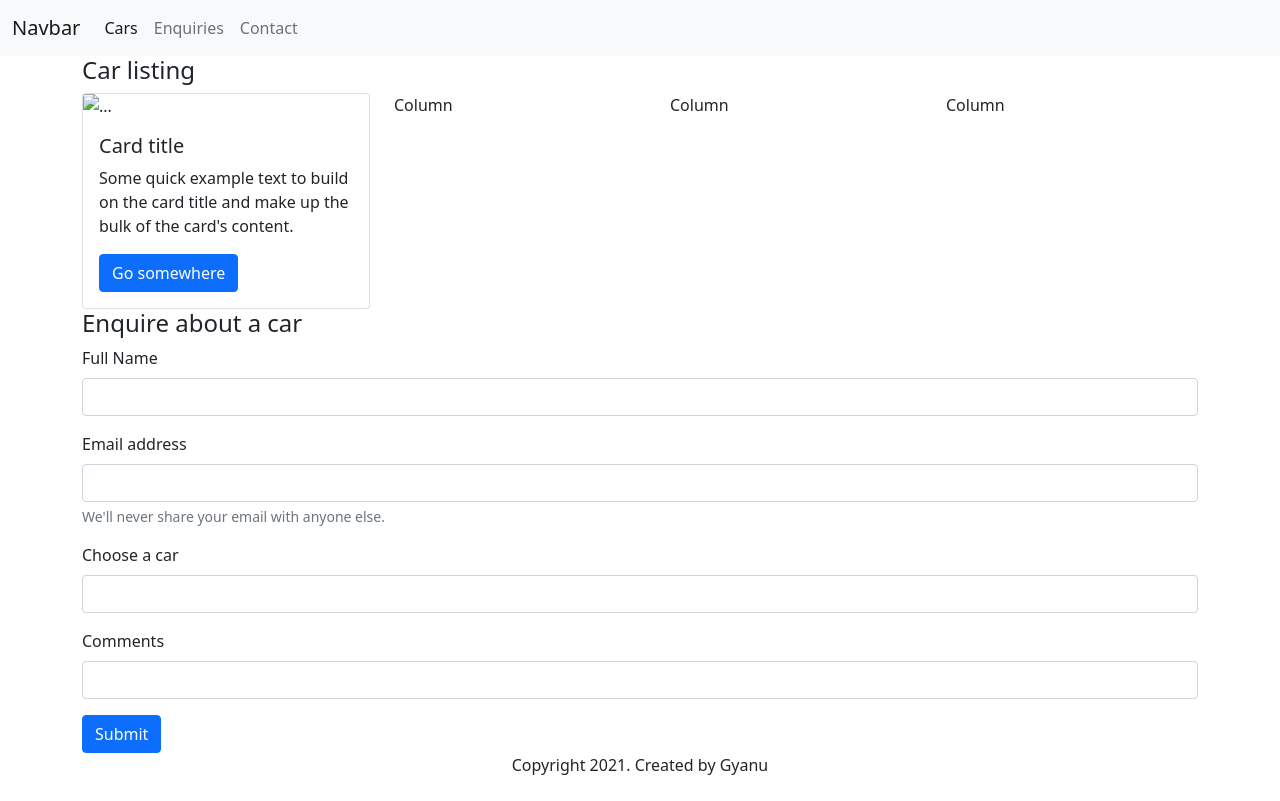
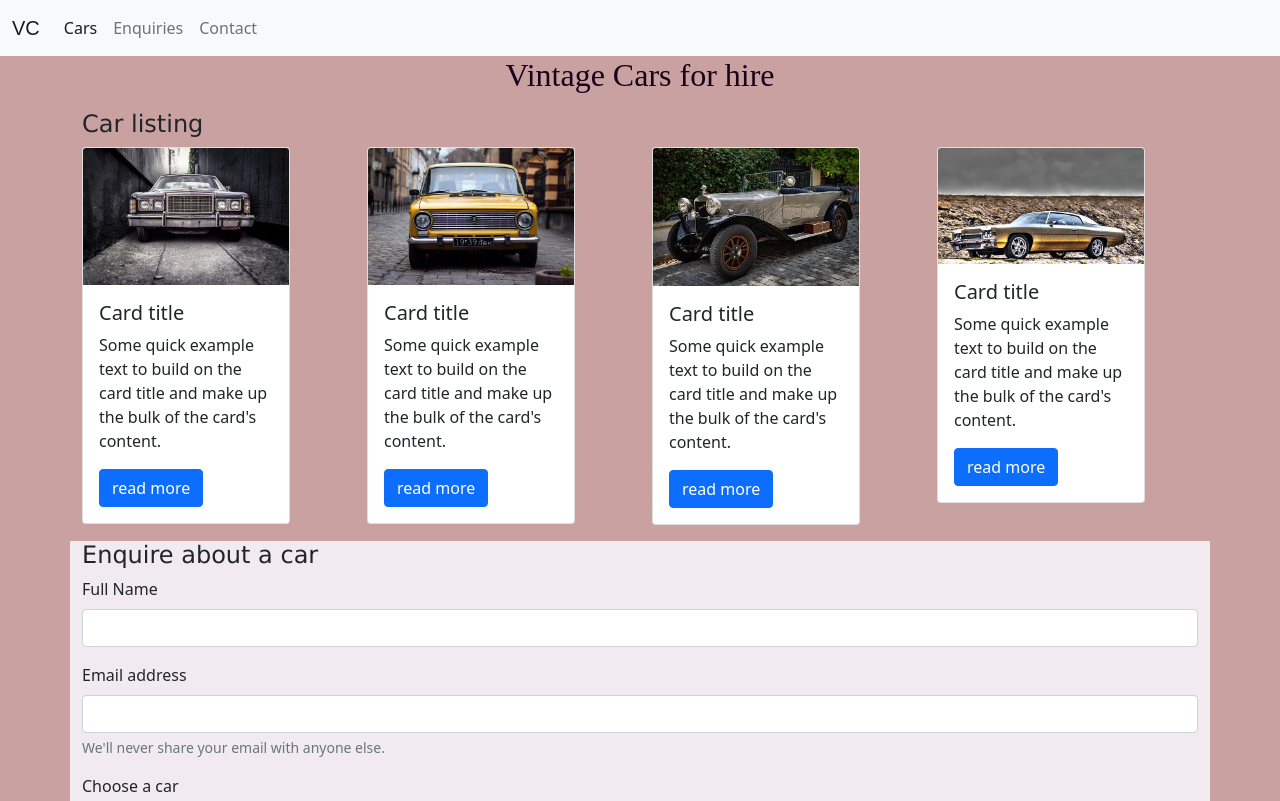
Before and after one commit to Gyanu2200/vintagecarhirewebsite, a plain HTML site: page index.html in a window 1280 px wide. Shown: the top 801 px of the page. Drawn offline with nearby package versions, Linux system fonts and the light colour scheme.

Commit message:
carry out the coding-for overall structure

```diff
--- /dev/null
+++ b/css/style.css
@@ -0,0 +1,46 @@
+body{
+    /* background-color: rgb(87, 80, 80); */
+    margin: 0;
+    padding: 0;
+    background: rgb(201, 161, 161);
+
+
+}
+
+.enquirestyle{
+    background-color:rgb(241, 234, 241) ;
+}
+
+h4{
+    font-family: 'Lucida Sans', 'Lucida Sans Regular', 'Lucida Grande', 'Lucida Sans Unicode', Geneva, Verdana, sans-serif;
+
+}
+
+.contactstyle{
+    margin-left: 5px;
+    text-align: justify;
+}
+
+.navbar-brand{
+    font-family: fantasy;
+
+}
+
+h2 {
+    font-family: serif;
+    text-align: center;
+    font: size 10rem;;
+    color: rgb(26, 1, 26);
+}
+
+.carin1row{
+    display:inline-flexbox;
+}
+
+.backtotop{
+    text-align: right;
+}
+
+.collapse ul{
+    text-align: right;
+}
--- a/index.html
+++ b/index.html
@@ -1,5 +1,5 @@
 <!doctype html>
-<html lang="en">
+<html lang="en" id="top">
   <head>
     <!-- Required meta tags -->
     <meta charset="utf-8">
@@ -8,6 +8,9 @@
     <!-- Bootstrap CSS -->
     <link href="https://cdn.jsdelivr.net/npm/bootstrap@5.1.0/dist/css/bootstrap.min.css" rel="stylesheet" integrity="sha384-KyZXEAg3QhqLMpG8r+8fhAXLRk2vvoC2f3B09zVXn8CA5QIVfZOJ3BCsw2P0p/We" crossorigin="anonymous">
 
+    <!-- css link -->
+    <link rel=stylesheet href="./css/style.css">
+
     <title>Vintage Car Hire</title>
   </head>
   <body>
@@ -15,20 +18,20 @@
        <!-- Navbar starts here -->
        <nav class="navbar navbar-expand-lg navbar-light bg-light">
         <div class="container-fluid">
-          <a class="navbar-brand" href="#">Navbar</a>
+          <a class="navbar-brand" href="#">VC</a>
           <button class="navbar-toggler" type="button" data-bs-toggle="collapse" data-bs-target="#navbarNav" aria-controls="navbarNav" aria-expanded="false" aria-label="Toggle navigation">
             <span class="navbar-toggler-icon"></span>
           </button>
           <div class="collapse navbar-collapse" id="navbarNav">
             <ul class="navbar-nav">
               <li class="nav-item">
-                <a class="nav-link active" aria-current="page" href="#">Cars</a>
+                <a class="nav-link active" aria-current="page" href="#car listing">Cars</a>
               </li>
               <li class="nav-item">
-                <a class="nav-link" href="#">Enquiries</a>
+                <a class="nav-link" href="#enquire">Enquiries</a>
               </li>
               <li class="nav-item">
-                <a class="nav-link" href="#">Contact</a>
+                <a class="nav-link" href="#contact">Contact</a>
               </li>
             </ul>
           </div>
@@ -37,35 +40,79 @@
 
        <!-- Navbar ends here -->
 
+       <!-- starts heading -->
+        <heading>
+            <h2>Vintage Cars for hire</h2>
+            </heading>
+        <!-- ends heading -->
 
        <!-- Car listing starts here -->
-       <section class="container">
+       <section class="container mt-3 carin1row" id="car listing">
         <h4>Car listing</h4>
         <div class="row">
 
             <!-- start car 1 -->
           <div class="col">
-            <div class="card" style="width: 18rem;">
-                <img src="..." class="card-img-top" alt="...">
+            <div class="card" style="width: 13rem;">
+                <img src="./images/car 1.jpg" class="card-img-top" alt="car 1">
                 <div class="card-body">
                   <h5 class="card-title">Card title</h5>
                   <p class="card-text">Some quick example text to build on the card title and make up the bulk of the card's content.</p>
-                  <a href="#" class="btn btn-primary">Go somewhere</a>
+                  <a href="#" class="btn btn-primary">read more</a>
                 </div>
                 </div>
            </div>
+            <!-- Ends car 1 -->
 
-            <!-- Ends car 1 -->
-          <div class="col">Column</div>
-          <div class="col">Column</div>
-          <div class="col">Column</div>
+                        <!-- start car 2 -->
+          <div class="col">
+            <div class="card" style="width: 13rem;">
+                <img src="./images/car 2.jpg" class="card-img-top" alt="car 2">
+                <div class="card-body">
+                  <h5 class="card-title">Card title</h5>
+                  <p class="card-text">Some quick example text to build on the card title and make up the bulk of the card's content.</p>
+                  <a href="#" class="btn btn-primary">read more</a>
+                </div>
+                </div>
+           </div>
+            <!-- Ends car 2 -->
+
+
+                        <!-- start car 3 -->
+          <div class="col">
+            <div class="card" style="width: 13rem;">
+                <img src="./images/car 3.jpg" class="card-img-top" alt="car 3">
+                <div class="card-body">
+                  <h5 class="card-title">Card title</h5>
+                  <p class="card-text">Some quick example text to build on the card title and make up the bulk of the card's content.</p>
+                  <a href="#" class="btn btn-primary">read more</a>
+                </div>
+                </div>
+           </div>
+            <!-- Ends car 3 -->
+
+
+                        <!-- start car 4 -->
+          <div class="col">
+            <div class="card" style="width: 13rem;">
+                <img src="./images/car 4.jpg" class="card-img-top" alt="car 4">
+                <div class="card-body">
+                  <h5 class="card-title">Card title</h5>
+                  <p class="card-text">Some quick example text to build on the card title and make up the bulk of the card's content.</p>
+                  <a href="#" class="btn btn-primary">read more</a>
+                </div>
+                </div>
+           </div>
+            <!-- Ends car 4 -->
+
+
         </div>
     </section>
 
        <!-- Car listing ends here -->
 
        <!-- Forms enquire about the cars starts here -->
-       <section class="container">
+       <section class="container mt-3 enquirestyle" id="enquire">
         <h4>Enquire about a car</h4>
         <form>
              </div>
@@ -94,6 +141,30 @@
 
        <!-- Forms enquire about the cars ends here -->
 
+
+       <!--Contact Section starting here-->
+       <section class="container mt-3 contact" id="contact">
+        <h4>Contact</h4>
+       <address>
+       <stron>Address: 28, French street Sydney NSW</stron><br>
+       <strong>Phone: (03) 8451 5144</strong><br>
+       <p><a href="vcars@outlook.com">vintagecars@outlook.com</a></p>
+       </address><br>
+   <p></p>
+
+  </section>
+  <!--Contact Section ending here-->
+
+
+
+       <!-- Contact ends here -->
+
+       <!-- Back to top starts here -->
+            <section class="backtotop">
+            <p><a href="#top">Back to top</a></p>
+            </section>
+       <!-- Back to top ends here -->
+
        <!-- Footer starts here -->
         <footer class="container text-center">Copyright 2021. Created by Gyanu</footer>
 
```
Also changed, not shown: images/car 4.jpg (renamed from images/car 4 .jpg).
